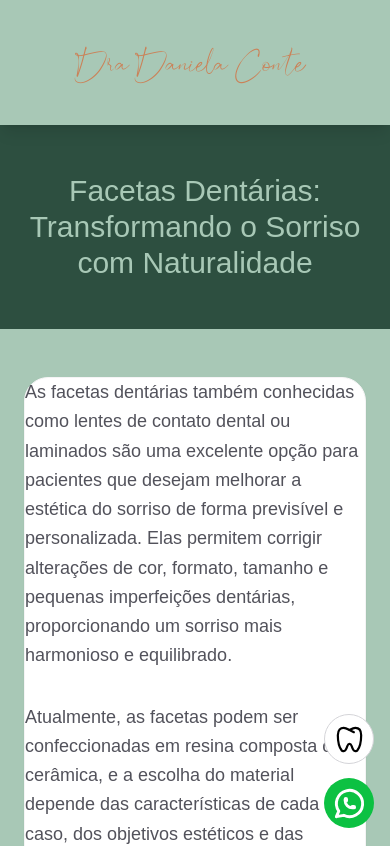
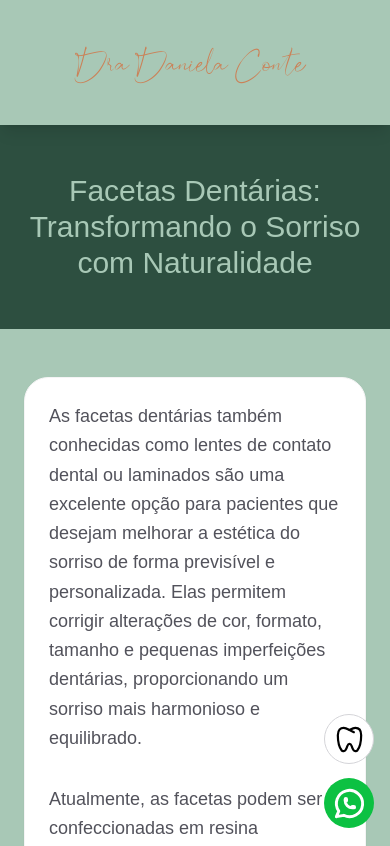
Before and after one commit to AlexandreConte/Dani, a Next.js app: page /tratamentos/facetas in a window 390 px wide. Shown: the top 846 px of the page. Built offline with nearby package versions, Linux system fonts and the light colour scheme.

Commit message:
correção

```diff
--- a/src/pages/[tratamentos]/facetas.tsx
+++ b/src/pages/[tratamentos]/facetas.tsx
@@ -28,7 +28,7 @@ export default function Facetas() {
               </h1>
             </div>
             <div className="mx-6">
-              <div className="bg-white md:p-10 rounded-3xl shadow-sm border border-zinc-100 mb-12 flex flex-col justify-center gap-8 items-center w-full">
+              <div className="bg-white md:p-10 rounded-3xl p-6 shadow-sm border border-zinc-100 mb-12 flex flex-col justify-center gap-8 items-center w-full">
                 <p className="text-lg text-zinc-600 leading-relaxed space-y-4">
                   As facetas dentárias também conhecidas como lentes de contato
                   dental ou laminados são uma excelente opção para pacientes que
```
